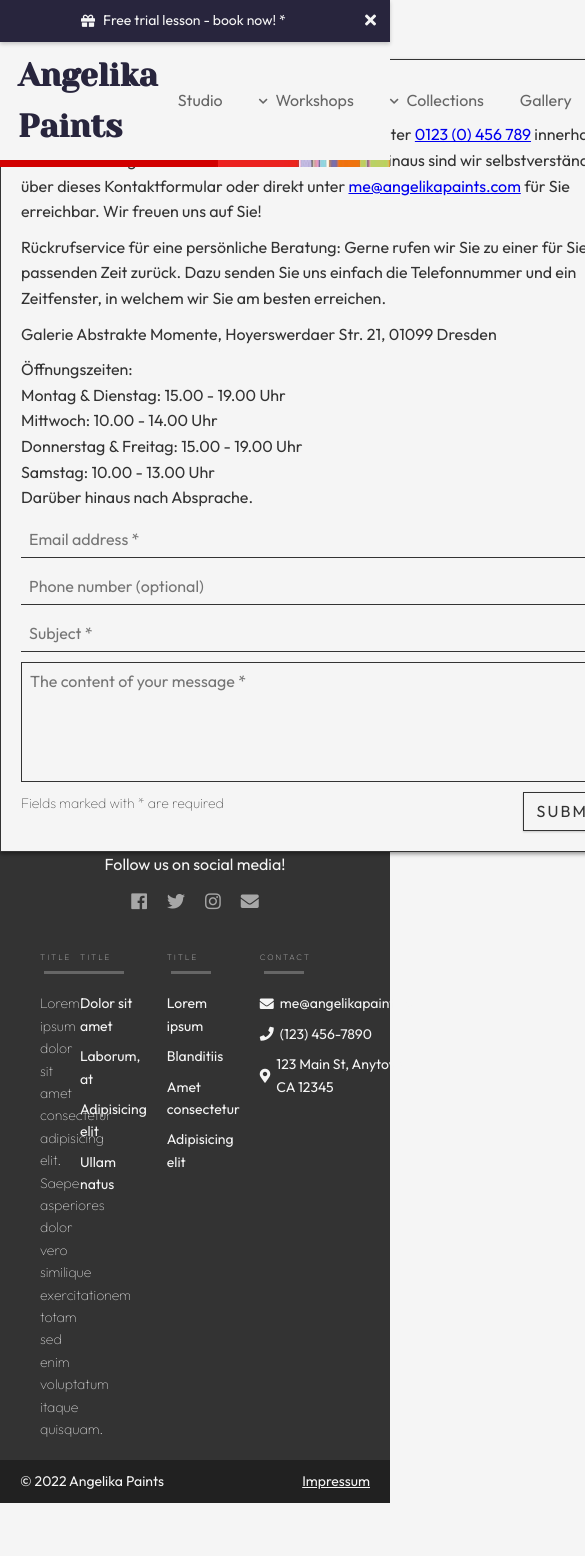
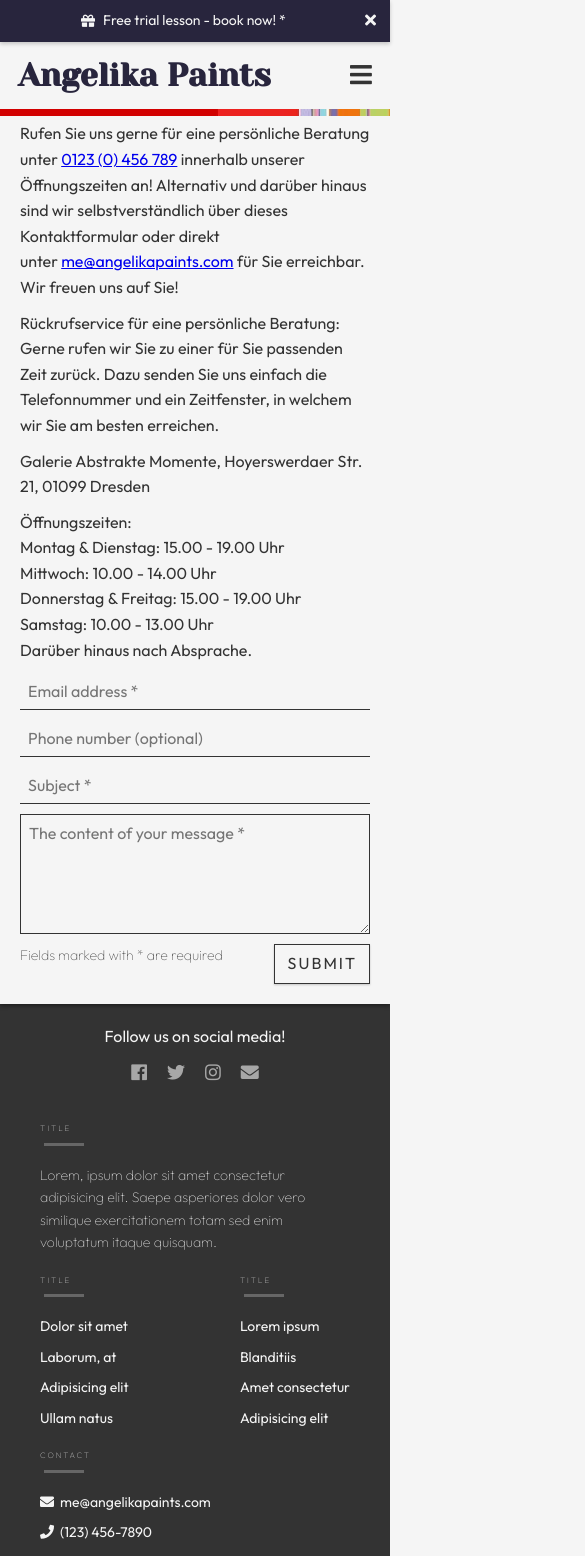
Before and after one commit to olinkirkland/ana-website, a React (Create React App) app: page /users in a window 390 px wide. Shown: the top 1556 px of the page, 585 px wide, since content can reach past the window. Before the commit the page ends 1503 px from the top, so only its background shows below. Built offline with nearby package versions, Linux system fonts and the light colour scheme.

Commit message:
Add mobile queries

```diff
--- a/src/components/Nav.jsx
+++ b/src/components/Nav.jsx
@@ -15,6 +15,7 @@ export default function Nav() {
           console.log('clicked');
         }}
       />
+
       <div className="nav-content">
         <Link to="/">
           <h1 className="logo">{text('title')}</h1>
@@ -101,6 +102,9 @@ export default function Nav() {
             </ul>
           </li>
         </ul>
+        <button className="hamburger btn-icon">
+          <i className="fas fa-bars"></i>
+        </button>
       </div>
     </nav>
   );
--- a/src/css/queries.css
+++ b/src/css/queries.css
@@ -1 +1 @@
-/*# sourceMappingURL=queries.css.map */
+@media(max-width: 1024px){nav button.hamburger{display:block}nav .nav-content>ul{display:none;position:absolute}footer{width:100%}footer .form{width:100%;border:none}footer ul.site-map{grid-template-columns:1fr}}/*# sourceMappingURL=queries.css.map */
--- a/src/index.js
+++ b/src/index.js
@@ -1,8 +1,8 @@
 import React from 'react';
 import ReactDOM from 'react-dom/client';
 import App from './App';
+import './css/styles.css';
 import './css/queries.css';
-import './css/styles.css';
 
 const root = ReactDOM.createRoot(document.getElementById('root'));
 root.render(<App />);
--- a/src/scss/queries.scss
+++ b/src/scss/queries.scss
@@ -0,0 +1,28 @@
+@import 'colors';
+
+// Media queries
+@media (max-width: 1024px) {
+  nav {
+    button.hamburger {
+      display: block;
+    }
+
+    .nav-content > ul {
+      display: none;
+      position: absolute;
+    }
+  }
+
+  footer {
+    width: 100%;
+
+    .form {
+      width: 100%;
+      border: none;
+    }
+  }
+
+  footer ul.site-map {
+    grid-template-columns: 1fr;
+  }
+}
--- a/src/scss/styles.scss
+++ b/src/scss/styles.scss
@@ -61,6 +61,16 @@ nav {
   width: 100%;
   z-index: 999;
   background-color: $color-background;
+
+  button.hamburger {
+    display: none;
+    background-color: transparent;
+    border: none;
+    color: $color-text;
+    font-size: 2.5rem;
+    cursor: pointer;
+    width: 4rem;
+  }
 
   &::after {
     content: '';
@@ -350,6 +360,10 @@ footer {
   background-color: $color-text;
   color: $color-background;
   border-top: 1px solid $color-background;
+
+  section {
+    margin-top: 2rem;
+  }
 
   h1.logo {
     color: $color-background;
```
Also changed, not shown: src/css/styles.css, 2 other files (tests, documents, lock files or other folders).
